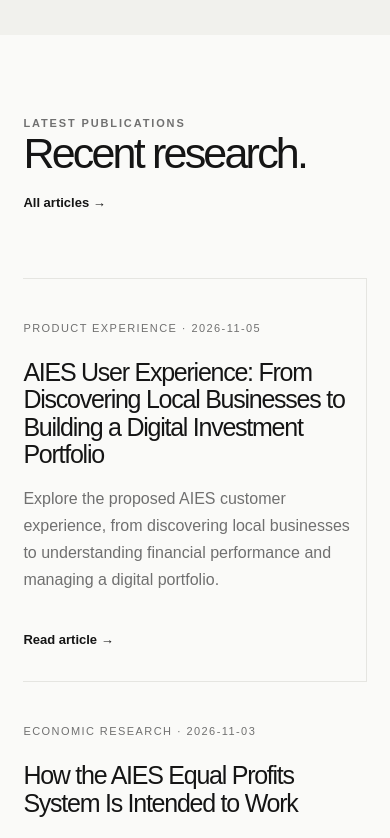
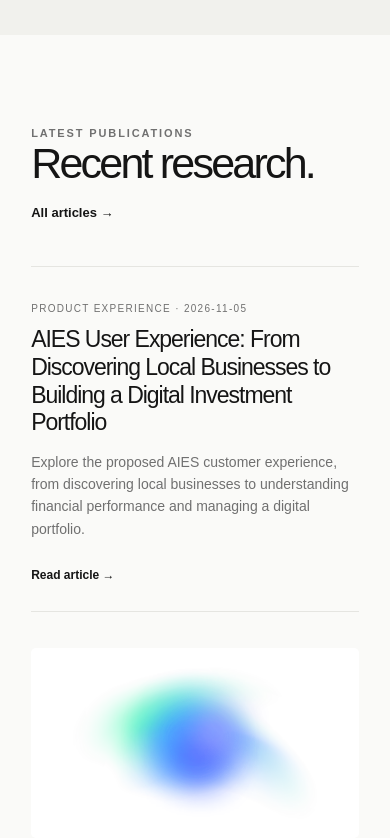
Before and after one commit to itsjintucreative-svg/hafsaamu-research, a Next.js app: page / in a window 390 px wide. Shown: the part 3500-4338 px from the top of the page. Built offline with nearby package versions, Linux system fonts and the light colour scheme.

Commit message:
Update Hafsaamu Research website

```diff
--- a/app/globals.css
+++ b/app/globals.css
@@ -1451,3 +1451,141 @@ a {
   object-fit: contain;
   border-radius: inherit;
 }
+.latest-thumbnail {
+  width: 100%;
+  aspect-ratio: 16 / 9;
+  object-fit: cover;
+  display: block;
+  margin-bottom: 24px;
+  border-radius: 4px;
+}
+
+.latest-thumbnail {
+  width: 100%;
+  height: 180px;
+  object-fit: cover;
+  display: block;
+  margin-bottom: 24px;
+  border-radius: 6px;
+}
+
+.article-cover {
+  width: 100%;
+  margin: 40px 0;
+  overflow: hidden;
+  border-radius: 8px;
+}
+
+.article-cover img {
+  width: 100%;
+  height: auto;
+  max-height: 560px;
+  object-fit: cover;
+  display: block;
+}
+
+/* =================================
+   LATEST ARTICLES — COMPACT DESIGN
+================================= */
+
+.latest-research {
+  padding: 90px 8vw;
+}
+
+.latest-research .section-top {
+  margin-bottom: 38px;
+}
+
+.latest-grid {
+  display: grid;
+  grid-template-columns: repeat(3, minmax(0, 1fr));
+  gap: 28px;
+  border-top: 1px solid var(--line);
+}
+
+.latest-card,
+.latest-card:nth-child(even),
+.latest-card:nth-child(odd) {
+  padding: 24px 0;
+  border-right: none;
+  border-bottom: 1px solid var(--line);
+  min-width: 0;
+}
+
+.latest-thumbnail {
+  width: 100%;
+  height: 155px;
+  aspect-ratio: 16 / 9;
+  object-fit: cover;
+  display: block;
+  margin-bottom: 18px;
+  border-radius: 5px;
+}
+
+.latest-card .meta {
+  font-size: 10px;
+  margin-bottom: 10px;
+}
+
+.latest-card h3 {
+  font-size: 24px;
+  line-height: 1.2;
+  letter-spacing: -0.045em;
+  margin: 10px 0;
+}
+
+.latest-card > p:not(.meta) {
+  font-size: 14px;
+  line-height: 1.6;
+  color: var(--muted);
+}
+
+.latest-card > span {
+  font-size: 12px;
+  margin-top: 12px;
+}
+
+/* Tablet */
+
+@media (max-width: 900px) {
+  .latest-grid {
+    grid-template-columns: repeat(2, minmax(0, 1fr));
+  }
+}
+
+/* Mobile */
+
+@media (max-width: 600px) {
+  .latest-grid {
+    grid-template-columns: 1fr;
+    gap: 12px;
+  }
+
+  .latest-card,
+  .latest-card:nth-child(even) {
+    padding: 24px 0;
+    border-right: none;
+  }
+
+  .latest-thumbnail {
+    height: 190px;
+  }
+
+  .latest-card h3 {
+    font-size: 23px;
+  }
+}
+.latest-thumbnail-placeholder {
+  background:
+    radial-gradient(
+      ellipse at 50% 50%,
+      rgba(90, 110, 255, 0.55),
+      transparent 65%
+    ),
+    radial-gradient(
+      ellipse at 30% 40%,
+      rgba(80, 230, 190, 0.4),
+      transparent 65%
+    ),
+    #f1f1ed;
+}
--- a/app/page.tsx
+++ b/app/page.tsx
@@ -159,6 +159,15 @@ export default function Home() {
                 className="latest-card"
                 key={post.slug}
               >
+
+  {post.image && (
+    <img
+      src={post.image}
+      alt={post.title}
+      className="latest-thumbnail"
+    />
+  )}
+
               <p className="meta">
                 {post.category} · {post.date}
               </p>
--- a/lib/posts.ts
+++ b/lib/posts.ts
@@ -1,3 +1,4 @@
+
 import fs from "fs";
 import path from "path";
 import matter from "gray-matter";
@@ -11,11 +12,14 @@ export type Post = {
   category: string;
   author: string;
   excerpt: string;
+  image?: string;
   content: string;
 };
 
 export function getAllPosts(): Post[] {
-  const files = fs.readdirSync(postsDirectory).filter((file) => file.endsWith(".md"));
+  const files = fs.readdirSync(postsDirectory).filter((file) =>
+    file.endsWith(".md")
+  );
 
   return files
     .map((file) => {
@@ -31,6 +35,7 @@ export function getAllPosts(): Post[] {
         category: data.category,
         author: data.author,
         excerpt: data.excerpt,
+        image: data.image || undefined,
         content,
       };
     })
@@ -39,6 +44,7 @@ export function getAllPosts(): Post[] {
 
 export function getPostBySlug(slug: string): Post | null {
   const fullPath = path.join(postsDirectory, `${slug}.md`);
+
   if (!fs.existsSync(fullPath)) return null;
 
   const source = fs.readFileSync(fullPath, "utf8");
@@ -51,6 +57,7 @@ export function getPostBySlug(slug: string): Post | null {
     category: data.category,
     author: data.author,
     excerpt: data.excerpt,
+    image: data.image || undefined,
     content,
   };
 }
--- a/posts/how-the-aies-equal-profits-system-is-intended-to-work.md
+++ b/posts/how-the-aies-equal-profits-system-is-intended-to-work.md
@@ -1,5 +1,6 @@
 ---
 title: "How the AIES Equal Profits System Is Intended to Work"
+image: "/media/aies35.jpg"
 date: "2026-11-03"
 category: "Economic Research"
 author: "Hafsaamu Research"
```
Also changed, not shown: app/blog/[slug]/page.tsx (+7 -6 lines), posts/introducing-aies.md (+1 -0 lines), public/media/aies35.jpg (added), public/media/aies60.jpg (added). Lines whose indentation alone changed are shown as unchanged.
